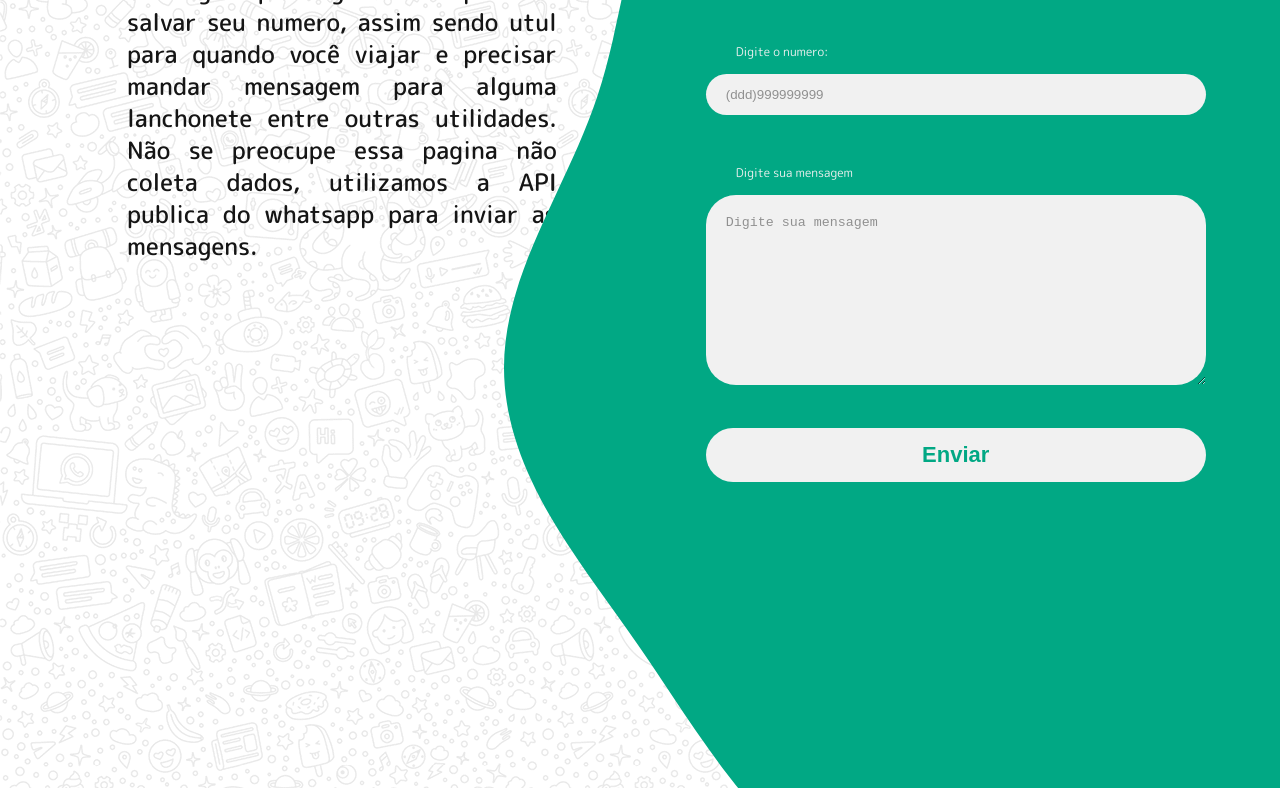
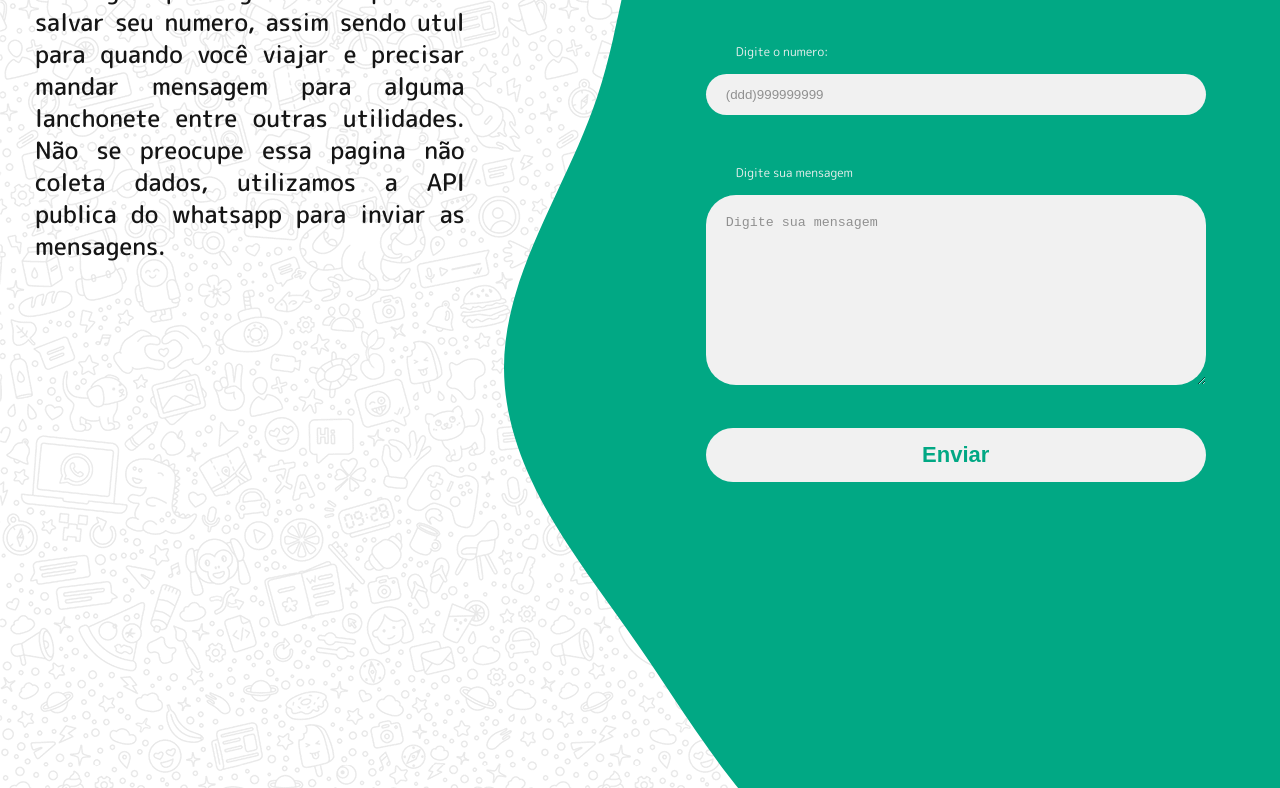
Before and after one commit to gabrielSantos1101/Don-t-save-number, a plain HTML site: page index.html in a window 1280 px wide. Shown: the part 216-1004 px from the top of the page. Drawn offline with Linux system fonts and the light colour scheme.

Commit message:
responsivibility bug fixed

```diff
--- a/assets/css/style.css
+++ b/assets/css/style.css
@@ -258,6 +258,10 @@ form button {
     color: #f1f1f1;
   }
 
+  aside {
+    display: block;
+  }
+
   aside p {
     font-size: 2.4rem;
     line-height: 3.2rem;
```
